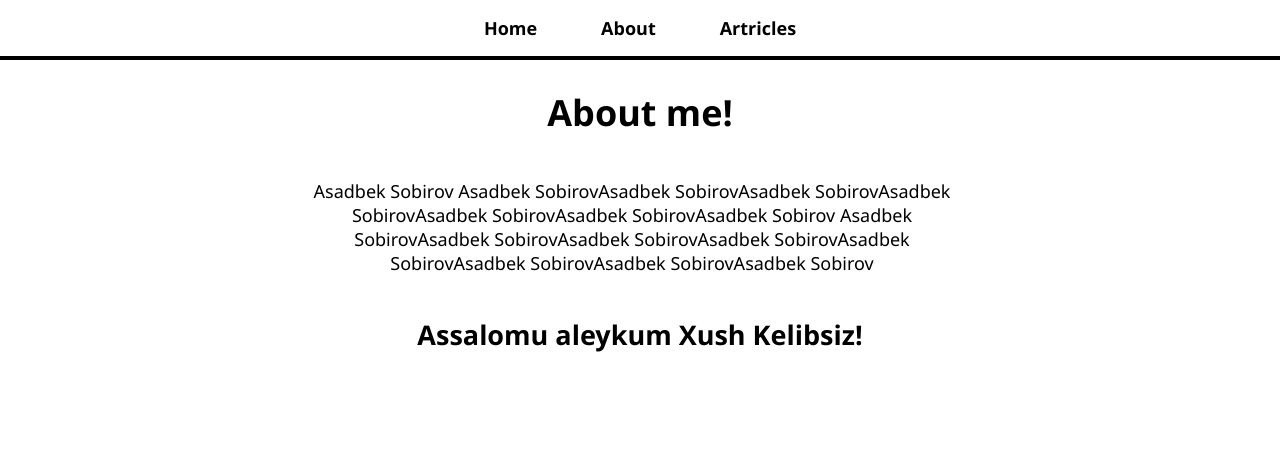
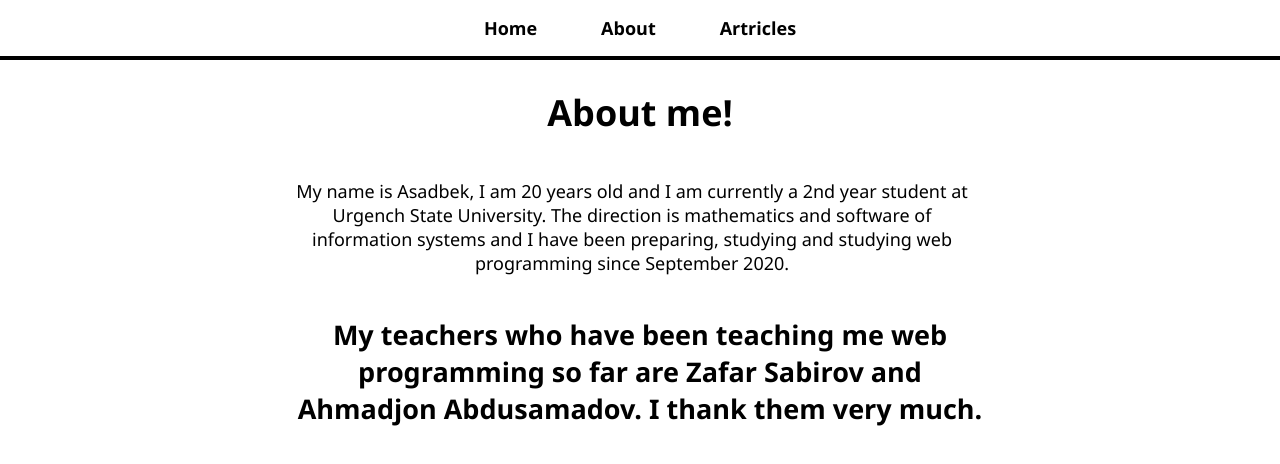
Before and after one commit to Asadbek-Dev/my-blog, a React (Create React App) app: page /about in a window 1280 px wide. Shown: the top 464 px of the page. Built offline with nearby package versions, Linux system fonts and the light colour scheme.

Commit message:
in AboutPage added h2

```diff
--- a/src/pages/AboutPage.js
+++ b/src/pages/AboutPage.js
@@ -2,11 +2,11 @@ import React from 'react';
 const AboutPage=()=>(
     <>
      <h1>About me!</h1>
-    <p>
-        Asadbek Sobirov Asadbek SobirovAsadbek SobirovAsadbek SobirovAsadbek SobirovAsadbek SobirovAsadbek SobirovAsadbek Sobirov
-        Asadbek SobirovAsadbek SobirovAsadbek SobirovAsadbek SobirovAsadbek SobirovAsadbek SobirovAsadbek SobirovAsadbek Sobirov
+     <p>
+        My name is Asadbek, I am 20 years old and I am currently a 2nd year student at Urgench State University.
+        The direction is mathematics and software of information systems and I have been preparing, studying and studying web programming since September 2020.
     </p>
-    <h2>Assalomu aleykum Xush Kelibsiz!</h2>
+    <h2>My teachers who have been teaching me web programming so far are Zafar Sabirov and Ahmadjon Abdusamadov. I thank them very much.</h2>
     </>
 
 );
--- a/src/pages/HomePage.js
+++ b/src/pages/HomePage.js
@@ -3,8 +3,8 @@ const HomePage=()=>(
     <>
      <h1>Hello,welcome to my blog!</h1>
     <p>
-        Asadbek Sobirov Asadbek SobirovAsadbek SobirovAsadbek SobirovAsadbek SobirovAsadbek SobirovAsadbek SobirovAsadbek Sobirov
-        Asadbek SobirovAsadbek SobirovAsadbek SobirovAsadbek SobirovAsadbek SobirovAsadbek SobirovAsadbek SobirovAsadbek Sobirov
+        My name is Asadbek, I am 20 years old and I am currently a 2nd year student at Urgench State University.
+        The direction is mathematics and software of information systems and I have been preparing, studying and studying web programming since September 2020.
     </p>
     <h2>Assalomu aleykum Xush Kelibsiz!</h2>
     </>
```
Also changed, not shown: 1 other file (tests, documents, lock files or other folders).
